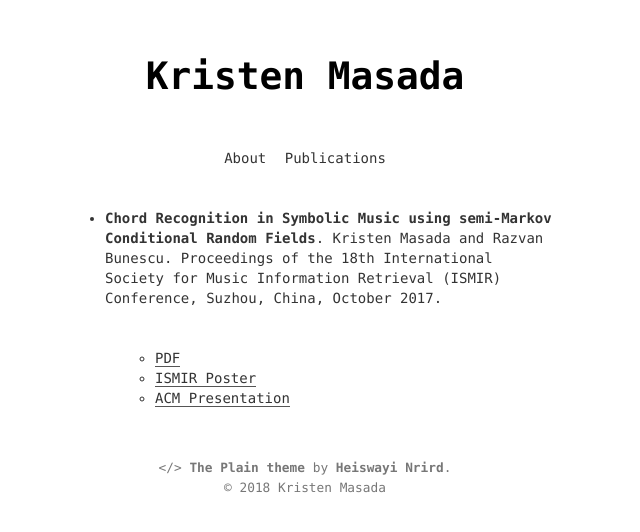
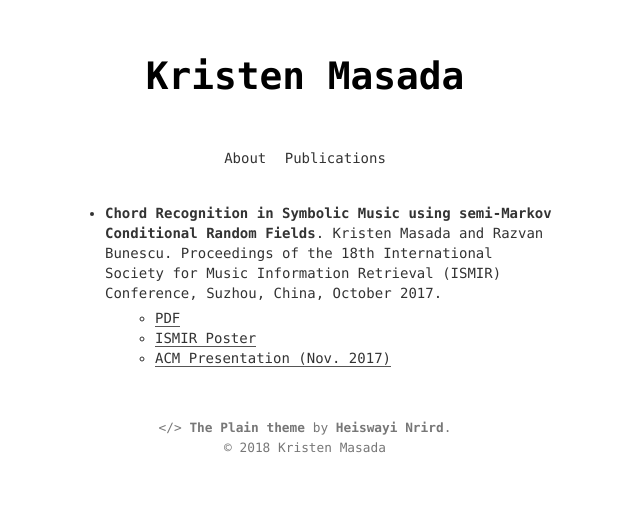
Before and after one commit to kristenmasada/kristenmasada.github.io, a Jekyll site: the page built from publications.md, in a window 1280 px wide. Shown: the top 532 px of the page, without its empty margins (335-975 px from the left). Built offline with Jekyll 4.4.1, drawn with Linux system fonts in a browser that asks for light colours.

Commit message:
Fixed spacing issue between different levels of bullet point indentation.

```diff
--- a/_sass/main.scss
+++ b/_sass/main.scss
@@ -96,7 +96,7 @@ iframe {
 }
 ul,
 ol {
-  margin: 40px 0;
+  margin: 5px 0;
   padding-left: 50px;
   li {
     word-wrap: break-word;
--- a/publications.md
+++ b/publications.md
@@ -6,4 +6,4 @@ title: Publications
 * **Chord Recognition in Symbolic Music using semi-Markov Conditional Random Fields**. Kristen Masada and Razvan Bunescu. Proceedings of the 18th International Society for Music Information Retrieval (ISMIR) Conference, Suzhou, China, October 2017.
   * [PDF](./publications/ismir17/ismir17.pdf)
   * [ISMIR Poster](./publications/ismir17/ismir17_poster.pdf)
-  * [ACM Presentation](./publications/ismir17/ismir17_acm_presentation.pdf)
+  * [ACM Presentation (Nov. 2017)](./publications/ismir17/ismir17_acm_presentation.pdf)
```
